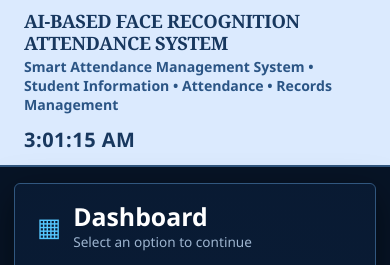
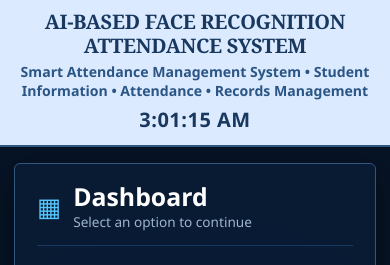
Before and after one commit to ochaurasiya786-byte/Face-Recognition-System, a Flask app: page / in a window 390 px wide. Shown: the part 92-357 px from the top of the page. Run offline with Flask 3, Linux system fonts and the light colour scheme; data that the repository does not hold is empty.

Commit message:
Center-align dashboard heading and subtitle while keeping digital clock fixed at top-right corner

```diff
--- a/templates/index.html
+++ b/templates/index.html
@@ -63,43 +63,53 @@
 
         /* Title Area */
         .title-banner {
+            position: relative;
             background-color: #dbeafe;
-            padding: 12px 24px;
+            padding: 14px 24px;
             display: flex;
             align-items: center;
-            justify-content: space-between;
+            justify-content: center;
             border-bottom: 2px solid #31577f;
-            flex-wrap: wrap;
-            gap: 12px;
+            min-height: 72px;
+            box-sizing: border-box;
         }
 
         .title-content {
-            flex: 1;
+            text-align: center;
+            width: 100%;
+            padding: 0 170px;
+            box-sizing: border-box;
         }
 
         .main-heading {
-            font-family: "Cambria", Georgia, serif;
-            font-size: 1.85rem;
-            font-weight: 800;
+            font-family: Georgia, serif;
+            font-size: 36px;
+            font-weight: 700;
             color: #18385f;
             letter-spacing: -0.3px;
             line-height: 1.2;
+            text-align: center;
         }
 
         .sub-heading {
             font-size: 0.88rem;
             color: #2b5585;
             font-weight: 600;
-            margin-top: 3px;
+            margin-top: 4px;
+            text-align: center;
         }
 
         .clock-box {
+            position: absolute;
+            right: 24px;
+            top: 50%;
+            transform: translateY(-50%);
             font-size: 1.6rem;
-            font-weight: 800;
+            font-weight: 700;
             color: #18385f;
             font-variant-numeric: tabular-nums;
             letter-spacing: 0.5px;
-            padding-left: 16px;
+            white-space: nowrap;
         }
 
         /* Dashboard Container */
@@ -550,6 +560,15 @@
         }
 
         /* Responsive Styles */
+        @media (max-width: 1150px) {
+            .main-heading {
+                font-size: 28px;
+            }
+            .title-content {
+                padding: 0 140px;
+            }
+        }
+
         @media (max-width: 992px) {
             .cards-grid-row1 {
                 grid-template-columns: repeat(2, 1fr);
@@ -560,7 +579,11 @@
             }
 
             .main-heading {
-                font-size: 1.4rem;
+                font-size: 1.35rem;
+            }
+
+            .title-content {
+                padding: 0 120px;
             }
         }
 
@@ -579,15 +602,24 @@
             }
 
             .main-heading {
-                font-size: 1.15rem;
+                font-size: 1.25rem;
+            }
+
+            .title-content {
+                padding: 0;
             }
 
             .title-banner {
                 flex-direction: column;
-                align-items: flex-start;
+                align-items: center;
+                justify-content: center;
+                padding: 12px 16px;
             }
 
             .clock-box {
+                position: static;
+                transform: none;
+                margin-top: 6px;
                 padding-left: 0;
                 font-size: 1.25rem;
             }
```
